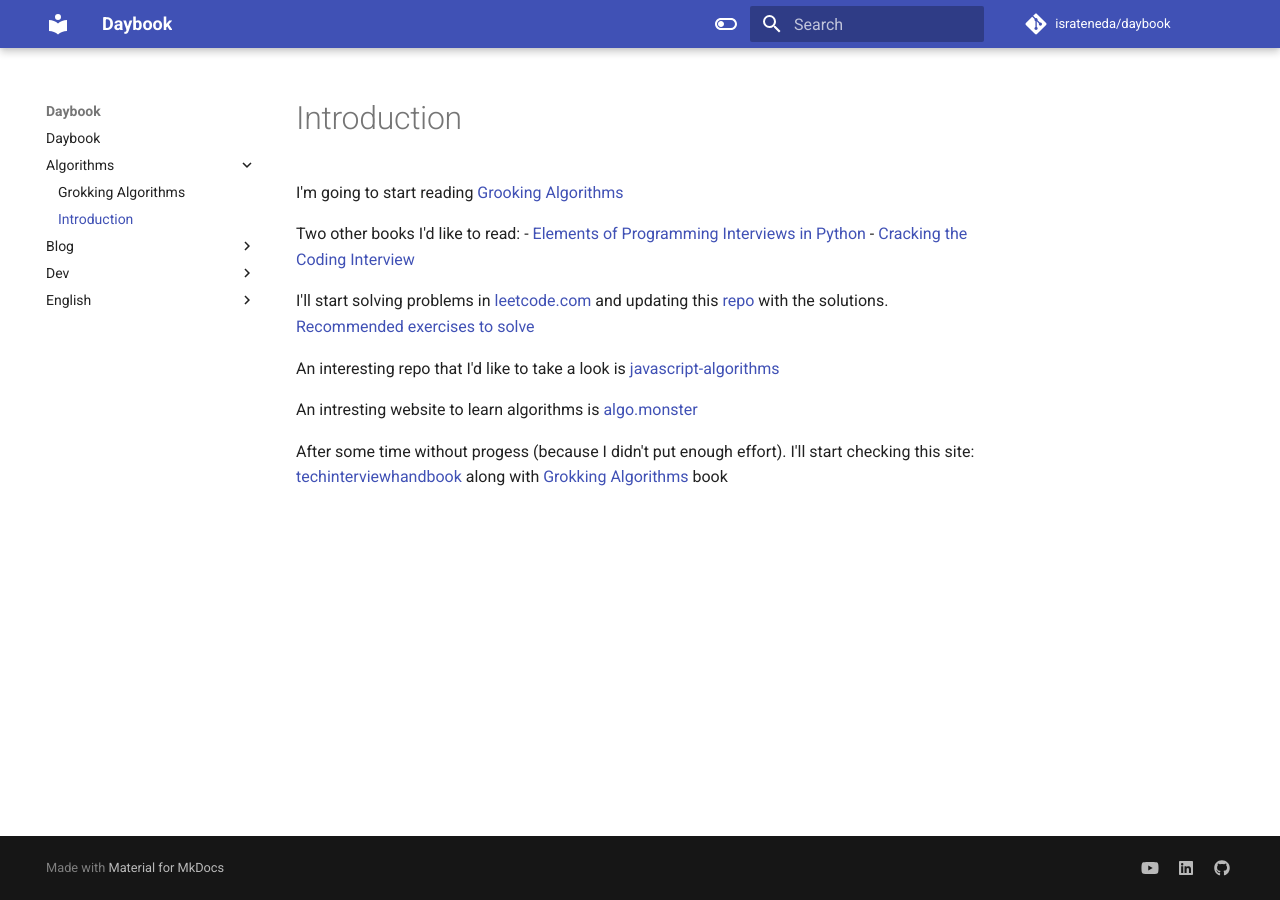
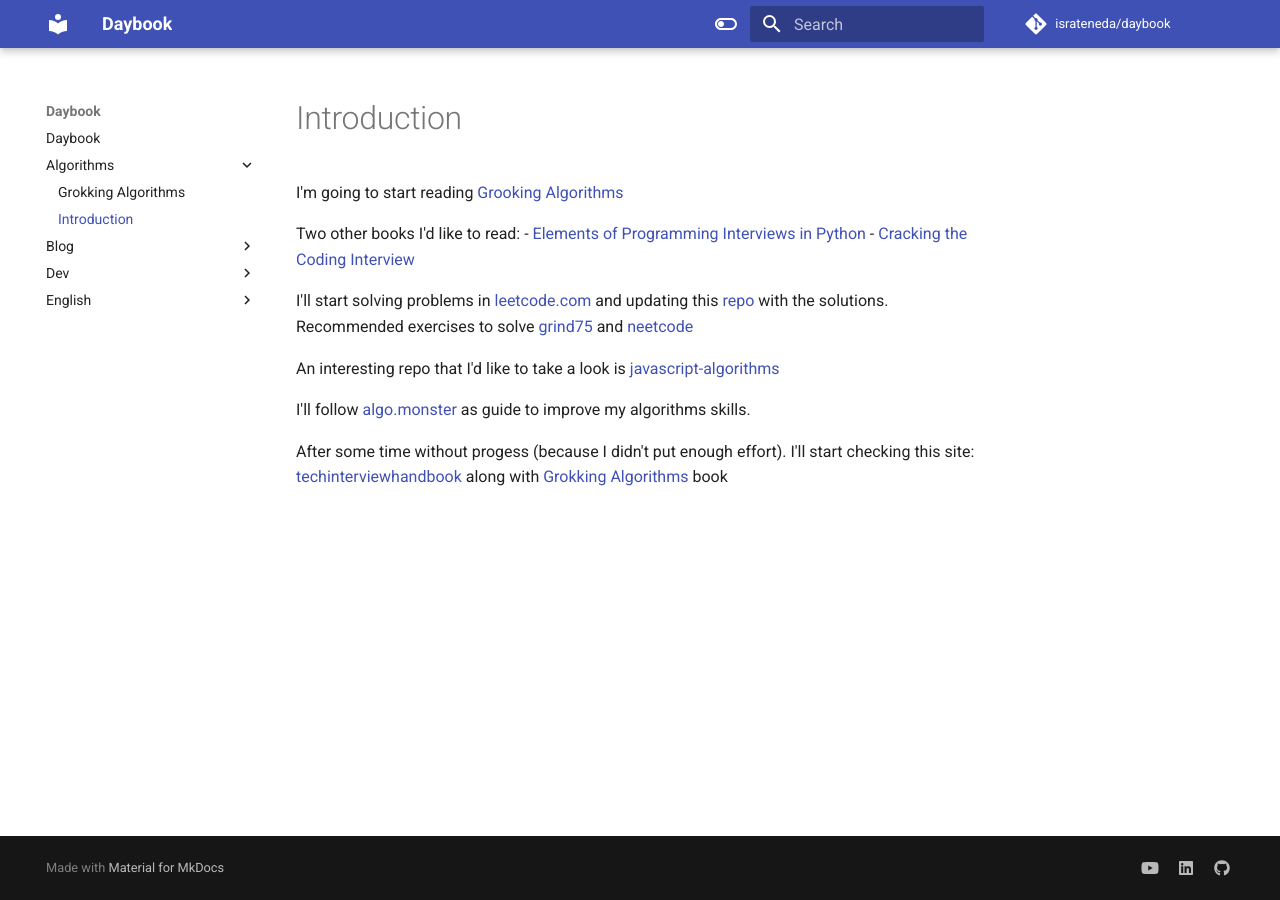
Before and after one commit to israteneda/daybook, an MkDocs documentation site: the page built from docs/algorithms/introduction.md, in a window 1280 px wide. Built offline with MkDocs 1.6.1 and Material for MkDocs 9.7.7, drawn with Linux system fonts in a browser that asks for light colours; comment, search, counter and statistics services are not loaded.

Commit message:
add updates for algos practice

```diff
--- a/docs/algorithms/introduction.md
+++ b/docs/algorithms/introduction.md
@@ -4,10 +4,10 @@
  - [Elements of Programming Interviews in Python](https://www.amazon.com/Elements-Programming-Interviews-Python-Insiders-ebook-dp-B09X5D8NDY/dp/B09X5D8NDY/ref=mt_other?_encoding=UTF8&me=&qid=)
  - [Cracking the Coding Interview](https://www.amazon.com/Cracking-Coding-Interview-Programming-Questions/dp/0984782850)
 
-I'll start solving problems in [leetcode.com](https://leetcode.com/) and updating this [repo](https://github.com/israteneda/algorithms) with the solutions. [Recommended exercises to solve](https://www.techinterviewhandbook.org/grind75)
+I'll start solving problems in [leetcode.com](https://leetcode.com/) and updating this [repo](https://github.com/israteneda/algorithms) with the solutions. Recommended exercises to solve [grind75](https://www.techinterviewhandbook.org/grind75) and [neetcode](https://neetcode.io/)
 
 An interesting repo that I'd like to take a look is [javascript-algorithms](https://github.com/trekhleb/javascript-algorithms)
 
-An intresting website to learn algorithms is [algo.monster](https://algo.monster/)
+I'll follow [algo.monster](https://algo.monster/) as guide to improve my algorithms skills.
 
 After some time without progess (because I didn't put enough effort). I'll start checking this site: [techinterviewhandbook](https://www.techinterviewhandbook.org/) along with [Grokking Algorithms]((https://learning.oreilly.com/library/view/grokking-algorithms/9781617292231)) book
```
